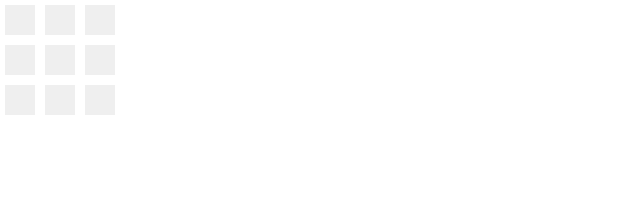
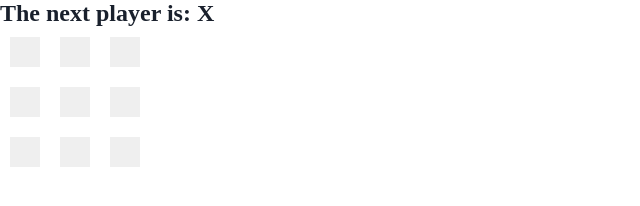
Before and after one commit to prechy123/tic-tac-toe-react, a React app: page / in a window 1280 px wide. Shown: the whole page, without its empty margins (0-640 px from the left). Built offline with nearby package versions, Linux system fonts and the light colour scheme; a web font is replaced by a local one.

Commit message:
completed tic-tac-toe game

```diff
--- a/public/style.css
+++ b/public/style.css
@@ -11,11 +11,11 @@
 * {
     margin: 0;
     border: 0;
-    box-sizing: border-box;
+    /* box-sizing: border-box; */
     color: var(--color3);
 }
 button {
     width: 30px;
     height: 30px;
-    margin: 5px;
+    margin: 10px;
 }
--- a/src/components/feature/Buttons.jsx
+++ b/src/components/feature/Buttons.jsx
@@ -7,7 +7,7 @@ export default function Buttons() {
 
   function handleClick(i) {
     const buttonsCopy = buttons.slice();
-    if (buttonsCopy[i]) {
+    if (buttonsCopy[i] || winner) {
       return;
     }
     if (xTurn) {
@@ -18,8 +18,35 @@ export default function Buttons() {
     setXTurn(!xTurn);
     setButtons(buttonsCopy);
   }
+  const winner = calculateWinner(buttons);
+  let status;
+  if (winner) {
+    status = "The winner is: " + winner;
+  } else {
+    status = "The next player is: " + (xTurn ? "X" : "O");
+  }
+  function calculateWinner(pieces) {
+    const final = [
+      [0, 1, 2],
+      [3, 4, 5],
+      [6, 7, 8],
+      [0, 3, 6],
+      [1, 4, 7],
+      [2, 5, 8],
+      [0, 4, 8],
+      [2, 4, 6],
+    ];
+    for (let i = 0; i < final.length; i++) {
+      const [x, y, z] = final[i];
+      if (pieces[x] && pieces[x] === pieces[y] && pieces[x] === pieces[z]) {
+        return pieces[x];
+      }
+    }
+    return;
+  }
   return (
     <>
+      <h2>{status}</h2>
       <div className="row">
         <Button value={buttons[0]} handleClick={() => handleClick(0)} />
         <Button value={buttons[1]} handleClick={() => handleClick(1)} />
```
